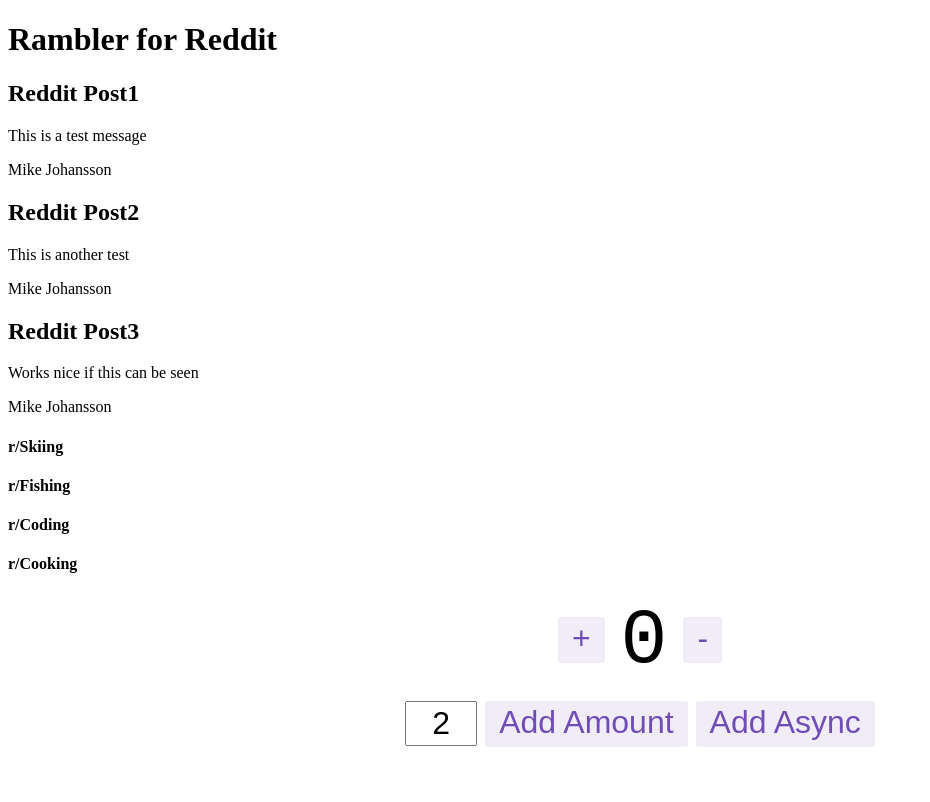
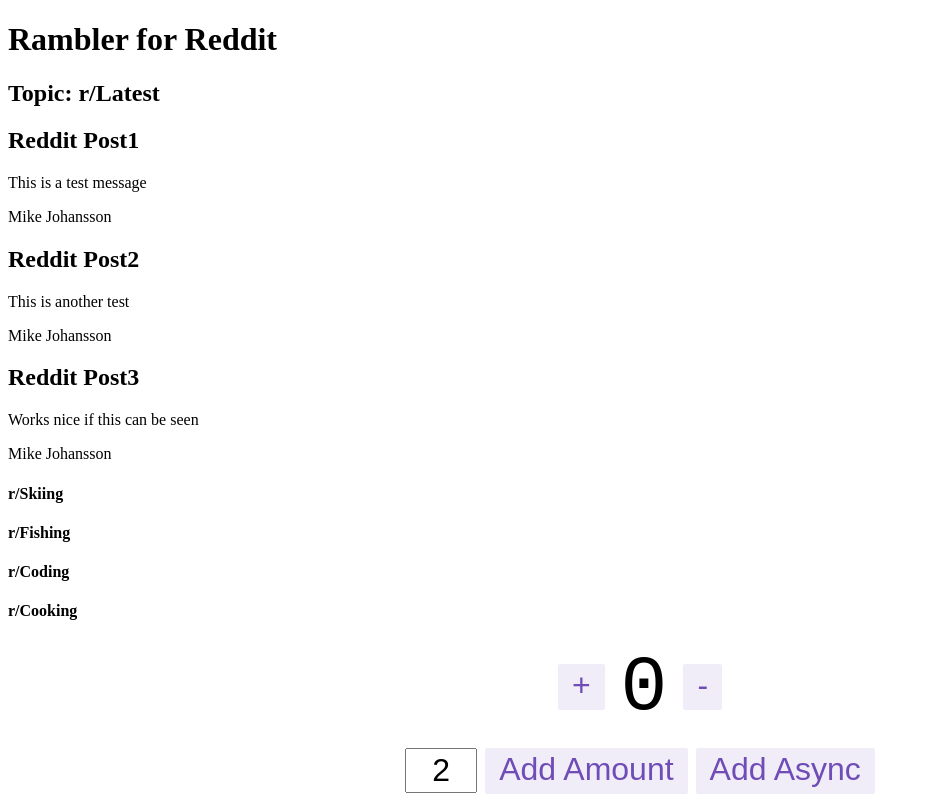
Before and after one commit to mikejoh12/rambler-for-reddit, a React (Create React App) app: page / in a window 1280 px wide. Shown: the whole page, without its empty margins (0-930 px from the left). Built offline with nearby package versions, Linux system fonts and the light colour scheme.

Commit message:
Add currentTopic store state

```diff
--- a/src/features/Header/Header.js
+++ b/src/features/Header/Header.js
@@ -1,7 +1,13 @@
 import React from 'react'
+import { useSelector } from 'react-redux'
+import { selectCurrentTopic } from '../reddit/redditSlice'
 
 export const Header = () => {
+    const currentTopic = useSelector(selectCurrentTopic)
     return (
-        <h1>Rambler for Reddit</h1>
+        <div>
+            <h1>Rambler for Reddit</h1>
+            <h2>Topic: {currentTopic}</h2>
+        </div>
     )
 }
--- a/src/features/reddit/redditSlice.js
+++ b/src/features/reddit/redditSlice.js
@@ -5,6 +5,7 @@
   initialState: {
     value: 0,
     categories: ['r/Skiing', 'r/Fishing', 'r/Coding', 'r/Cooking'],
+    currentTopic: 'r/Latest',
     posts: [
       { title: 'Reddit Post1',
         msg: 'This is a test message',
@@ -55,4 +56,6 @@
 
 export const selectPosts = state => state.reddit.posts;
 
+export const selectCurrentTopic = state => state.reddit.currentTopic;
+
 export default redditSlice.reducer;
```
